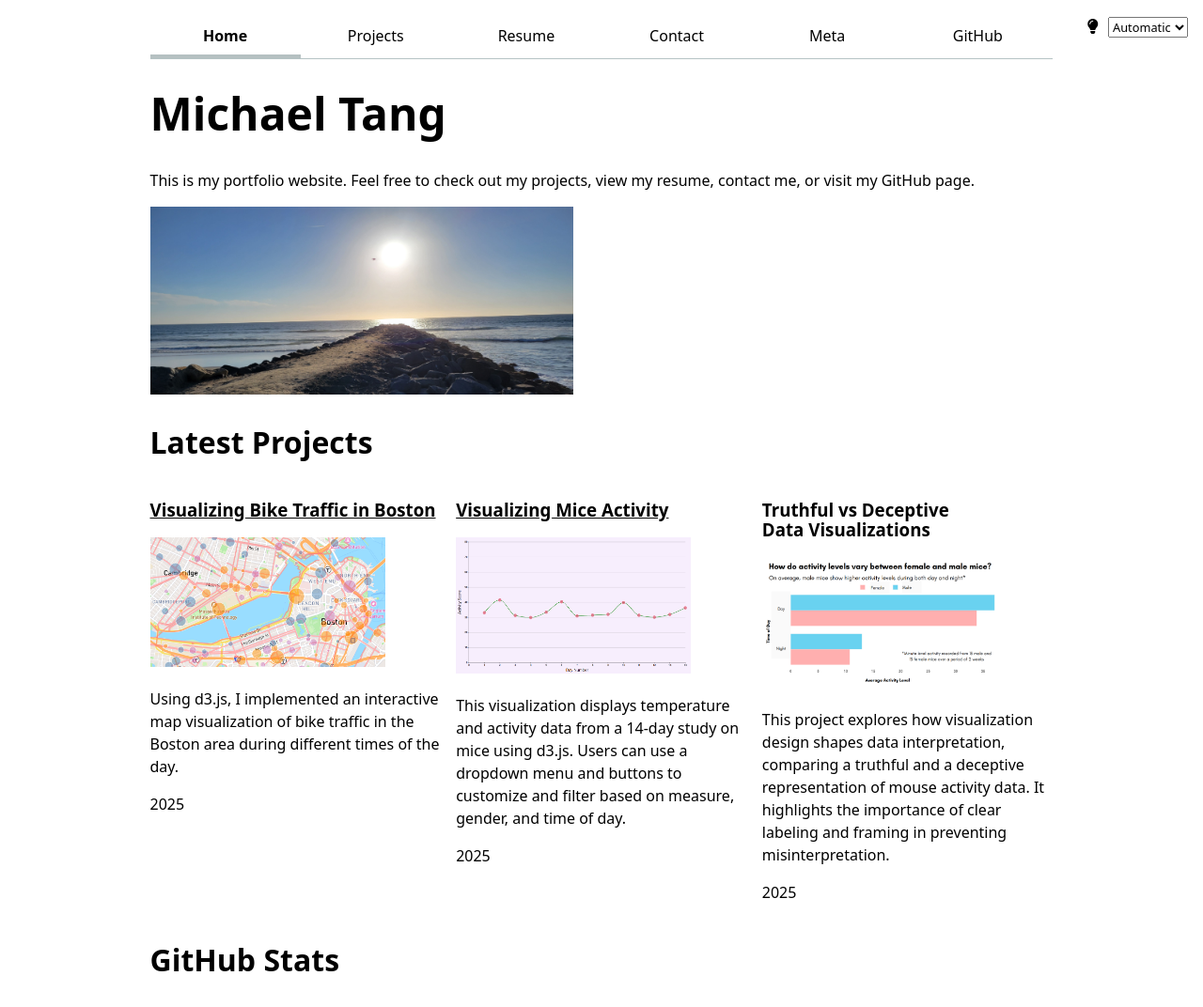
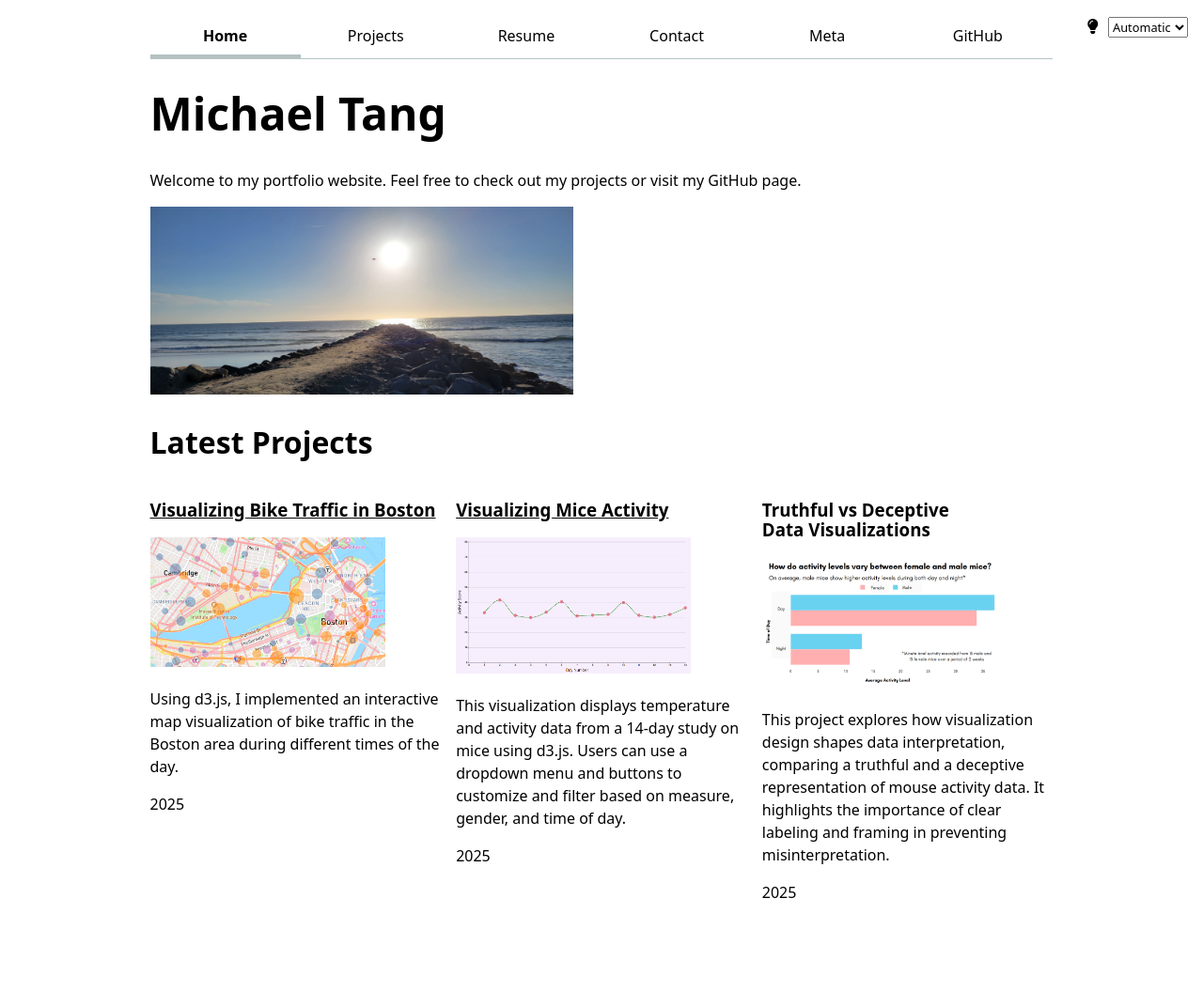
Before and after one commit to mtang24/portfolio, a plain HTML site: page index.html in a window 1280 px wide. Shown: the whole page at 94% size. After the commit the page ends 996 px from the top, so only its background shows below. Drawn offline with Linux system fonts and the light colour scheme; no server answers; files whose address does not match are found by name.

Commit message:
Update home page

```diff
--- a/index.html
+++ b/index.html
@@ -9,7 +9,7 @@
 </head>
 <body>
     <h1>Michael Tang</h1>
-    <p>This is my portfolio website. Feel free to check out my projects, view my resume, contact me, or visit my GitHub page.</p>
+    <p>Welcome to my portfolio website. Feel free to check out my projects or visit my GitHub page.</p>
     <img src="images/ocean.jpg" alt="Ocean" width="450" height="200">
 
     <h2>Latest Projects</h2>
@@ -17,9 +17,6 @@
         <!-- Dynamically added content will appear here -->
     </div>
 
-    <h2>GitHub Stats</h2>
-    <div id="profile-stats"></div>
-
     <script src="global.js" type="module"></script>
     <script src="index.js" type="module" defer></script>
 </body>
```
